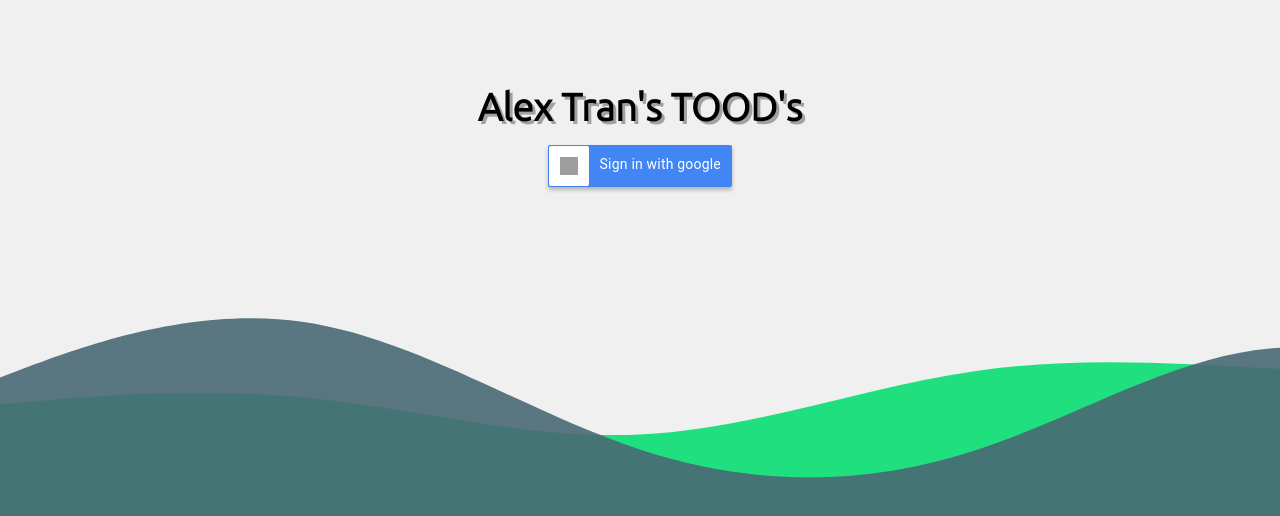
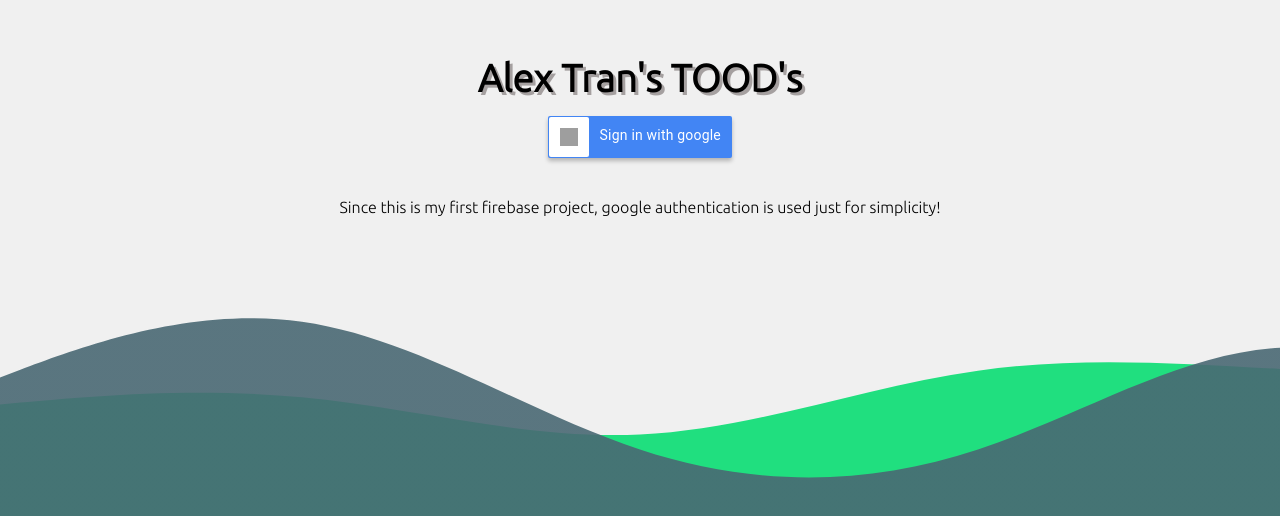
Before and after one commit to alexalextran/Todo_App_Firebase, a React (Create React App) app: page / in a window 1280 px wide. Shown: the part 264-780 px from the top of the page. Built offline with nearby package versions, Linux system fonts and the light colour scheme; no server answers; the database is empty; grey boxes are pictures that could not be loaded.

Commit message:
added some text to let users know

```diff
--- a/src/App.css
+++ b/src/App.css
@@ -727,6 +727,10 @@
   text-align: center;
 }
 
+.text{
+  margin-top: 40px;
+}
+
 @media (max-width: 900px) {
   .small {
     display: -webkit-box;
--- a/src/App.js
+++ b/src/App.js
@@ -56,6 +56,7 @@ const App =  () => {
   </div>
   <p className="btn-text"><>Sign in with google</></p>
 </div>
+<p className="text">Since this is my first firebase project, google authentication is used just for simplicity!</p>
   <img src={waves}></img>
 </section></>
 }
```
